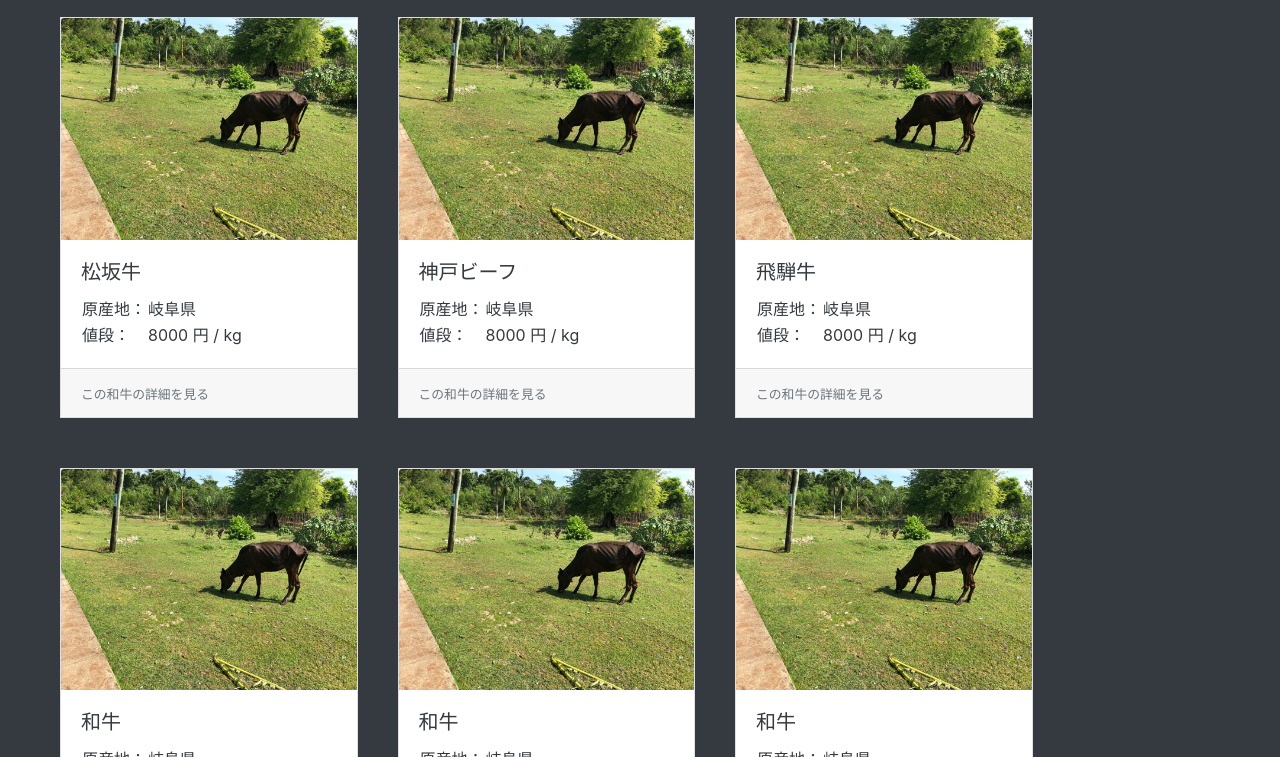
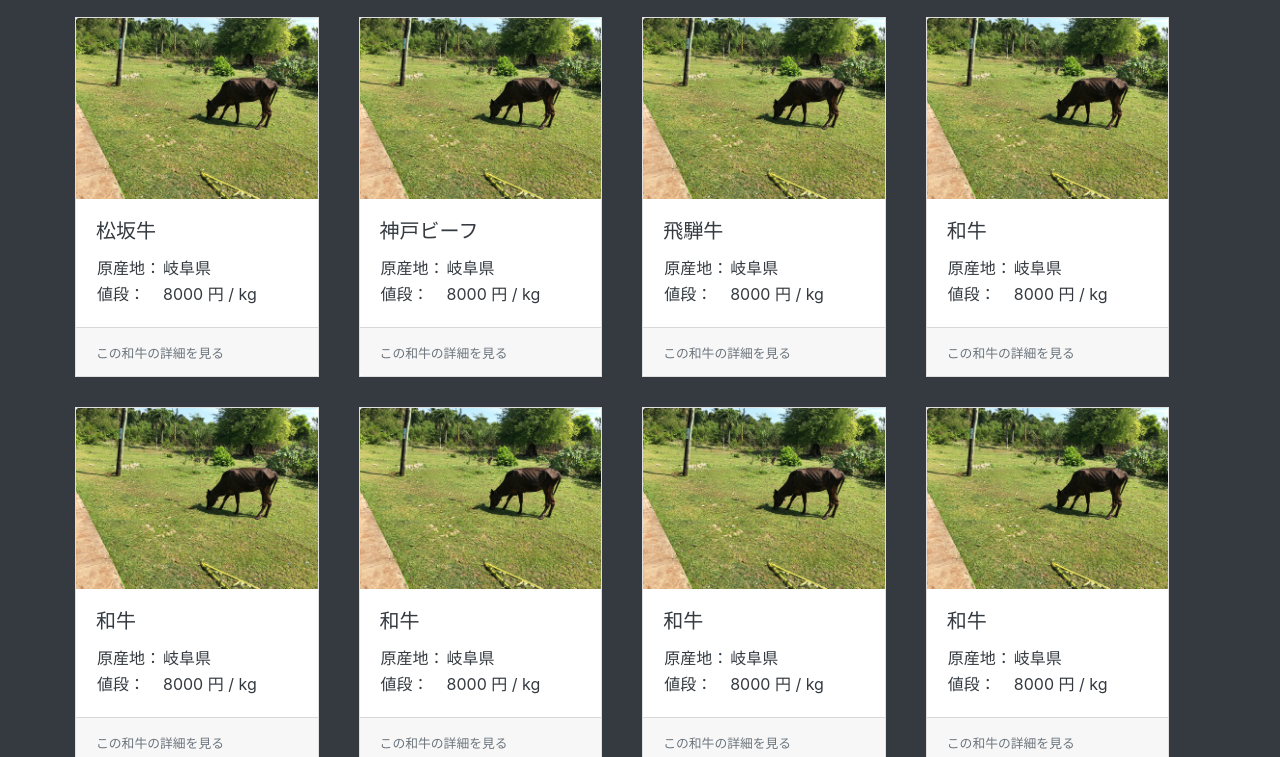
Before and after one commit to Uno-login/wagyu_price, a plain HTML site: page wagyu_price/index.html in a window 1280 px wide. Shown: the part 43-800 px from the top of the page. Drawn offline with Linux system fonts and the light colour scheme.

Commit message:
Git section3の課題

```diff
--- a/wagyu_price/css/style.css
+++ b/wagyu_price/css/style.css
@@ -1,5 +1,6 @@
 body {
   background-color: #343a40;
+  box-sizing: border-box;
 }
 
 a {
@@ -23,6 +24,7 @@ p {
 
 .result {
   padding: 60px 20px 20px;
+  width: 100%;
 }
 
 .result a {
@@ -62,15 +64,20 @@ footer {
   display: flex;
   flex-wrap: wrap;
   gap: 10px;
-  /* カード間のスペース */
+  margin: 0 auto;
+  width: 100%;
+  padding-left: 0;
+  padding-right: 0;
 }
+
 
 .card-deck.row .card {
   flex: 0 0 25%;
-  /* 幅を25%にし、4枚並べる */
-  max-width: 25%;
+  max-width: 21%;
   box-sizing: border-box;
   margin-bottom: 20px;
+  min-width: 0;
+  background: #fff;
 }
 
 .card {
--- a/wagyu_price/index.html
+++ b/wagyu_price/index.html
@@ -85,8 +85,44 @@
           <small class="text-muted">この和牛の詳細を見る</small>
         </div>
       </a>
-    </div>
-    <div class="card-deck row">
+      <a href="#" class="card">
+        <img class="card-img-top" src="img/ph_beaf.jpg">
+        <div class="card-body">
+          <h5 class="card-title">和牛</h5>
+          <table>
+            <tr>
+              <td>原産地： </td>
+              <td>岐阜県</td>
+            </tr>
+            <tr>
+              <td>値段： </td>
+              <td>8000 円 / kg</td>
+            </tr>
+          </table>
+        </div>
+        <div class="card-footer">
+          <small class="text-muted">この和牛の詳細を見る</small>
+        </div>
+      </a>
+      <a href="#" class="card">
+        <img class="card-img-top" src="img/ph_beaf.jpg">
+        <div class="card-body">
+          <h5 class="card-title">和牛</h5>
+          <table>
+            <tr>
+              <td>原産地： </td>
+              <td>岐阜県</td>
+            </tr>
+            <tr>
+              <td>値段： </td>
+              <td>8000 円 / kg</td>
+            </tr>
+          </table>
+        </div>
+        <div class="card-footer">
+          <small class="text-muted">この和牛の詳細を見る</small>
+        </div>
+      </a>
       <a href="#" class="card">
         <img class="card-img-top" src="img/ph_beaf.jpg">
         <div class="card-body">
@@ -145,6 +181,7 @@
         </div>
       </a>
     </div>
+
   </main>
   <footer class="content-width">
     <a href="#">プライバシーポリシー</a>
```
